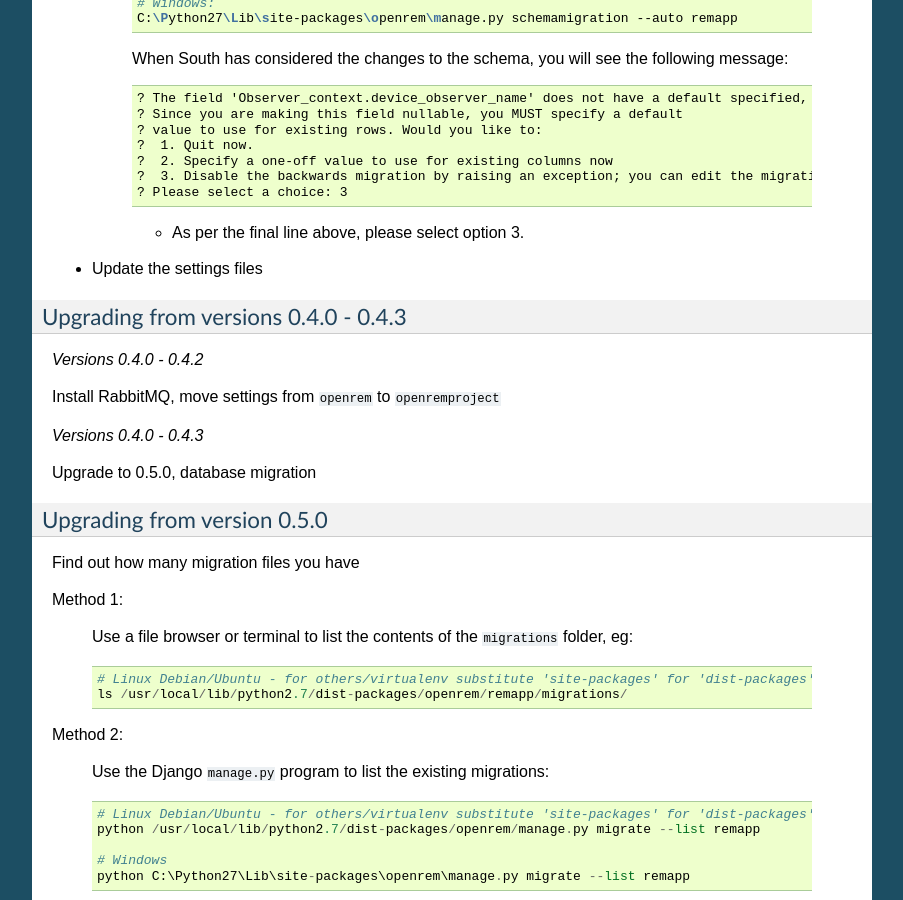
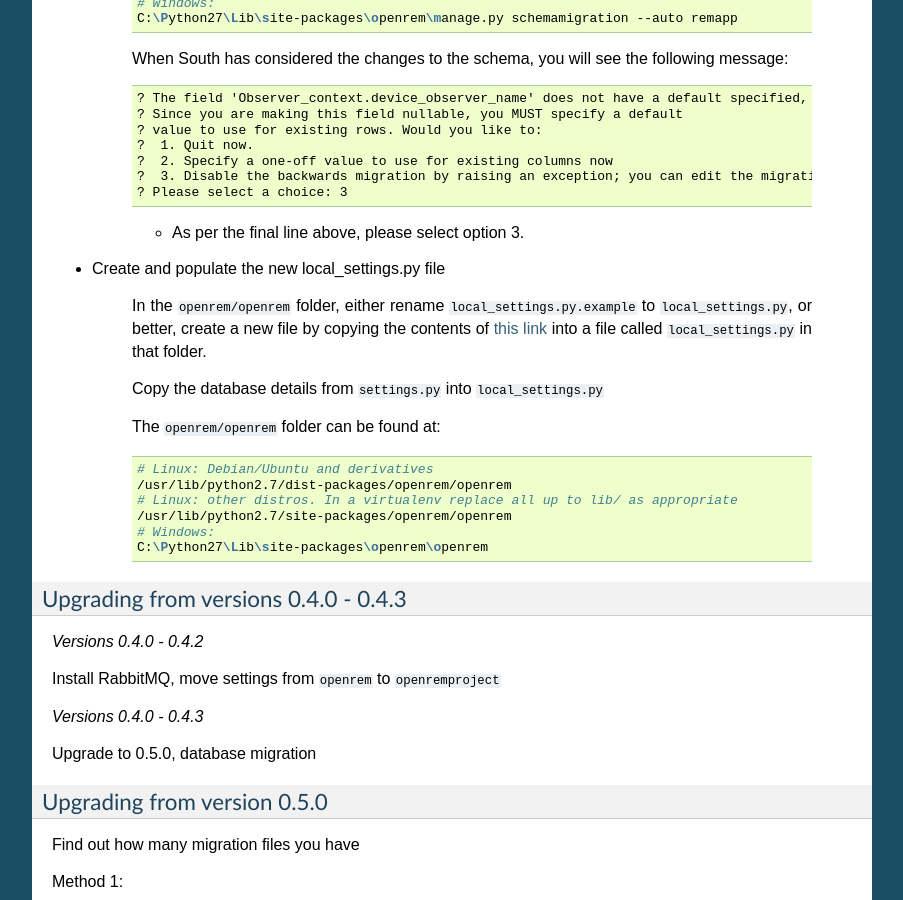
Before and after one commit to ckswilliams/modOpenREM, a Sphinx documentation site: the page built from docs/release-0.5.1.rst, in a window 1280 px wide and 900 px high, scrolled down 792 px. Shown: the whole window, without its empty margins (198-1101 px from the left). Built offline with Sphinx 7.4.7, drawn with Linux system fonts in a browser that asks for light colours.

Commit message:
Added creating the local_settings file.

```diff
--- a/docs/release-0.5.1.rst
+++ b/docs/release-0.5.1.rst
@@ -59,7 +59,25 @@ Upgrading from version 0.3.9 or earlier
 
     * As per the final line above, please select option 3.
 
-*  Update the settings files
+*  Create and populate the new local_settings.py file
+
+    In the ``openrem/openrem`` folder, either rename ``local_settings.py.example`` to ``local_settings.py``, or better,
+    create a  new file by copying the contents of `this link
+    <https://bitbucket.org/openrem/openrem/src/d906e25cd793833bed9e55356b72ac57c12733a1/openrem/openremproject/local_settings.py.example?at=develop>`_
+    into a file called ``local_settings.py`` in that folder.
+
+    Copy the database details from ``settings.py`` into ``local_settings.py``
+
+    The ``openrem/openrem`` folder can be found at:
+
+    .. sourcecode:: bash
+
+        # Linux: Debian/Ubuntu and derivatives
+        /usr/lib/python2.7/dist-packages/openrem/openrem
+        # Linux: other distros. In a virtualenv replace all up to lib/ as appropriate
+        /usr/lib/python2.7/site-packages/openrem/openrem
+        # Windows:
+        C:\Python27\Lib\site-packages\openrem\openrem
 
 
 
```
